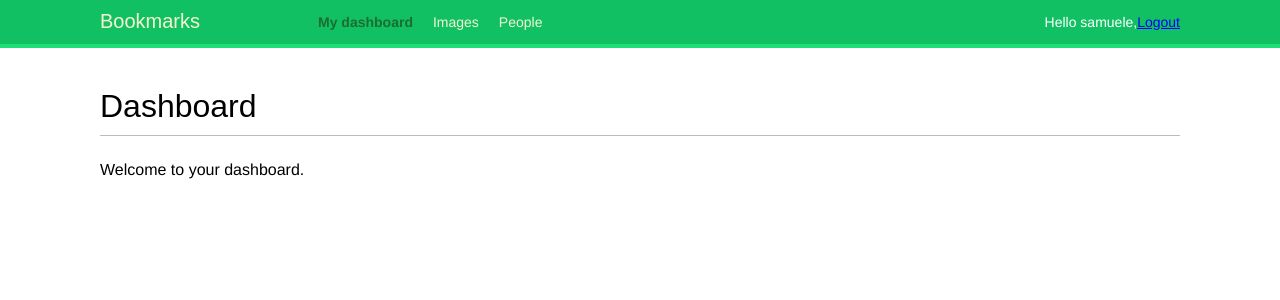
After one commit to SamueleCentanni/Django_Project, a Django app: page /account/ in a window 1280 px wide. The commit adds this page. Shown: the top 300 px of the page. Run offline with Django 5.2, Linux system fonts and the light colour scheme; a user stored in the database is signed in; some web fonts are replaced.

Commit message:
aggiunto login e logout

```diff
--- /dev/null
+++ b/account/templates/account/dashboard.html
@@ -0,0 +1,8 @@
+{% extends "base.html" %}
+
+{% block title %}Dashboard{% endblock %}
+
+{% block content %}
+ <h1>Dashboard</h1>
+ <p>Welcome to your dashboard.</p>
+{% endblock %}
--- a/account/templates/base.html
+++ b/account/templates/base.html
@@ -1,13 +1,59 @@
-{% load staticfiles %}
+{% load static %}
 <!DOCTYPE html>
 <html>
 <head>
     <title>{% block title %}{% endblock %}</title>
     <link href="{% static "css/base.css" %}" rel="stylesheet">
+    <style>
+        .user {
+            display: flex;
+            align-items: center;
+        }
+
+        .user form {
+            margin: 0;
+            display: inline;
+        }
+
+        .user button {
+            background: none;
+            border: none;
+            color: blue;
+            text-decoration: underline;
+            cursor: pointer;
+            padding: 0;
+            font: inherit;
+        }
+    </style>
 </head>
 <body>
     <div id="header">
         <span class="logo">Bookmarks</span>
+        {% if request.user.is_authenticated %}
+            <ul class="menu">
+                <li {% if section == "dashboard" %}class="selected"{% endif %}>
+                    <a href="{% url "dashboard" %}">My dashboard</a>
+                </li>
+                <li {% if section == "images" %}class="selected"{% endif %}>
+                    <a href="#">Images</a>
+                </li>
+                <li {% if section == "people" %}class="selected"{% endif %}>
+                    <a href="#">People</a>
+                </li>
+            </ul>
+        {% endif %}
+
+        <span class="user">
+            {% if request.user.is_authenticated %}
+                Hello {{ request.user.first_name }},
+                <form method="post" action="{% url 'logout' %}">
+                    {% csrf_token %}
+                    <button type="submit">Logout</button>
+                </form>
+            {% else %}
+                <a href="{% url "login" %}">Login</a>
+            {% endif %}
+        </span>
     </div>
     <div id="content">
         {% block content %}
--- a/account/urls.py
+++ b/account/urls.py
@@ -1,7 +1,10 @@
-from django.conf.urls import url
 from . import views
-from django.urls import path
+from django.urls import re_path, path
+from django.contrib.auth import views as auth_views
 
 urlpatterns = [
-    path(r'^login/$', views.user_login, name='login'),
+    path('login/', auth_views.LoginView.as_view(), name='login'),
+    path('logout/', auth_views.LogoutView.as_view(), name='logout'),
+    re_path(r'^$', views.dashboard, name='dashboard'),
+
 ]
--- a/account/views.py
+++ b/account/views.py
@@ -2,6 +2,7 @@
 from django.shortcuts import render
 from django.contrib.auth import authenticate, login
 from .forms import LoginForm
+from django.contrib.auth.decorators import login_required
 
 # Create your views here.
 
@@ -23,3 +24,8 @@
     else:
         form=LoginForm()
     return render(request, 'account/login.html', {'form': form})
+
+
+@login_required
+def dashboard(request):
+    return render(request, 'account/dashboard.html', {'section': 'dashboard'})
--- a/bookmarks/urls.py
+++ b/bookmarks/urls.py
@@ -16,10 +16,10 @@
 """
 from django.contrib import admin
 from django.urls import path
-from django.conf.urls import include, url
+from django.urls import include, re_path
 from django.contrib import admin
 
 urlpatterns = [
     path('admin/', admin.site.urls),
-    path(r'^account/', include('account.urls')),
+    re_path(r'^account/', include('account.urls')),
 ]
```
Also changed, not shown: account/templates/registration/logged_out.html (added, +12 -0 lines), account/templates/registration/login.html (added, +24 -0 lines), bookmarks/settings.py (+8 -1 lines), db.sqlite3.
